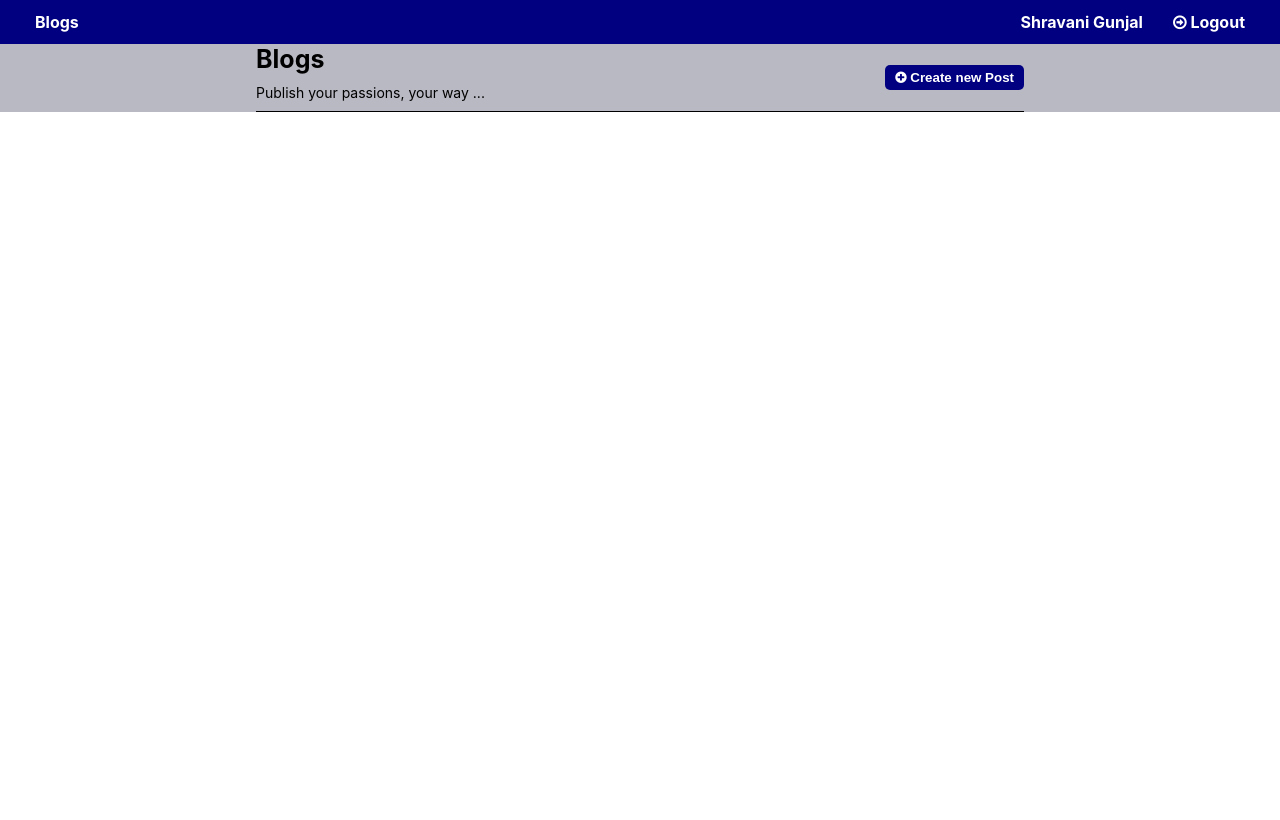
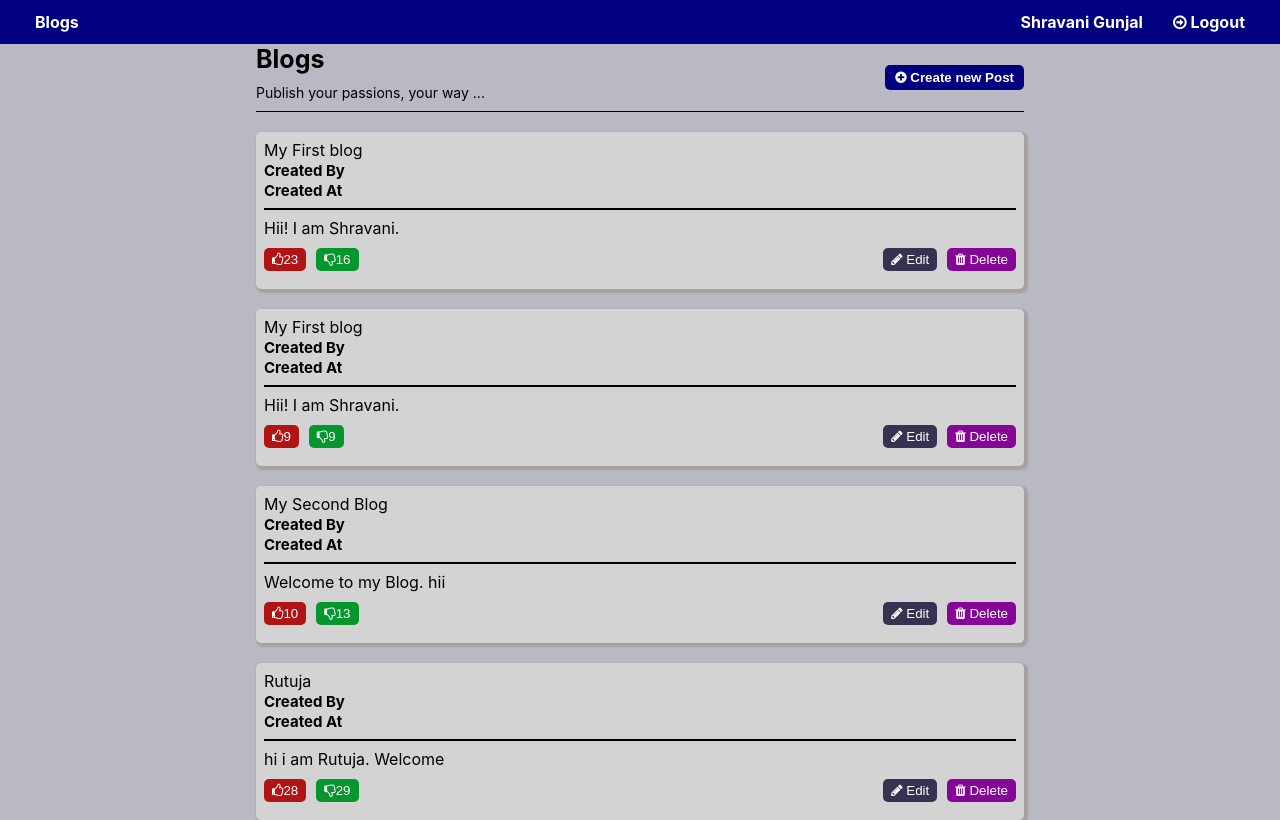
Before and after one commit to ShravaniGunjal/blogs-app, a React (Create React App) app: page /helloworld in a window 1280 px wide. Built offline with nearby package versions, Linux system fonts and the light colour scheme; data requests are answered from the project's data file.

Commit message:
called api for edit, like and dislike button made changes in helloworld css file

```diff
--- a/db.json
+++ b/db.json
@@ -75,38 +75,60 @@
       "name": "",
       "email": "",
       "password": ""
+    },
+    {
+      "id": "4db3",
+      "name": "",
+      "email": "",
+      "password": ""
+    },
+    {
+      "id": "da25",
+      "name": "",
+      "email": "",
+      "password": ""
+    },
+    {
+      "id": "0618",
+      "name": "",
+      "email": "",
+      "password": ""
+    },
+    {
+      "id": "8630",
+      "name": "gaurav",
+      "email": "gaurav@gmail.com",
+      "password": "1234"
     }
   ],
   "blogs": [
     {
-      "id": "eb25",
-      "Title": "22",
-      "Desc": "dfjhgfkjk"
-    },
-    {
       "id": "9181",
       "Title": "My First blog",
-      "Desc": "Hii! I am Shravani."
+      "Desc": "Hii! I am Shravani.",
+      "likes": 23,
+      "dislikes": 16
     },
     {
       "id": "e6be",
       "Title": "My First blog",
-      "Desc": "Hii! I am Shravani."
+      "Desc": "Hii! I am Shravani.",
+      "likes": 9,
+      "dislikes": 9
     },
     {
+      "Title": "My Second Blog",
+      "Desc": "Welcome to my Blog. hii",
       "id": "6230",
-      "Title": "My Second Blog",
-      "Desc": "Welcome to my Blog."
+      "likes": 10,
+      "dislikes": 13
     },
     {
-      "id": "0032",
-      "Title": "",
-      "Desc": ""
-    },
-    {
-      "id": "fd81",
-      "Title": "Gaurav",
-      "Desc": "hi i am gaurav"
+      "Title": "Rutuja",
+      "Desc": "hi i am Rutuja. Welcome",
+      "id": "0287",
+      "likes": 28,
+      "dislikes": 29
     }
   ]
 }
--- a/src/App.js
+++ b/src/App.js
@@ -25,6 +25,7 @@ function App() {
       <Route path='/' element={<Dashboard/>}/>
       <Route path='/helloworld' element={<HelloWorld/>}/>
       <Route path='/title' element={<Title/>}/>
+      <Route path="/title/:id" element={<Title />} />
     </Routes>
     </Router>
    </div>
--- a/src/Components/HelloWorld/HelloWorld.css
+++ b/src/Components/HelloWorld/HelloWorld.css
@@ -31,6 +31,7 @@
     margin-top: 20px;
    border-radius: 5px;
    box-shadow: 2px 2px 2px 2px rgb(166, 160, 160);
+   word-break: break-all;
     /* border-bottom: 1px solid black; */
 
 }
--- a/src/Components/HelloWorld/HelloWorld.js
+++ b/src/Components/HelloWorld/HelloWorld.js
@@ -4,36 +4,63 @@ import { useEffect, useState } from "react";
 import axios from "axios";
 function HelloWorld() {
 
-    const[blogs,setblogs]=useState([])
+    const [blogs, setblogs] = useState([])
 
-    const navigate=useNavigate()
-    const navigateToTitle=()=>{
+
+
+    const navigate = useNavigate()
+    const navigateToTitle = () => {
         navigate("/title")
     }
-    const navigateToDashBoard=()=>{
+    const navigateToDashBoard = () => {
         navigate("/")
     }
-function handleData(){
+
+    function handleData() {
         axios.get('http://localhost:3001/blogs')
-    .then((response)=>{
+            .then((response) => {
                 setblogs(response.data.blogs || response.data);
             })
-    .catch((error)=>{
+            .catch((error) => {
                 console.error("Error fetching blogs:", error);
             })
     }
-useEffect(()=>{
+    useEffect(() => {
+        handleData()
+    }, []);
 
-},[]);
-function handleDeleteBlog(id){
+    const handleDeleteBlog = (id) => {
         axios.delete(`http://localhost:3001/blogs/${id}`)
-    .then((response)=>{
+            .then((response) => {
                 console.log("Blogs Deleted Successfully:", response.data.id)
+                handleData()
             })
-    .catch((error)=>{
+            .catch((error) => {
                 console.error("Error fetching blogs:", error);
             })
+
     }
+    const handleLikes = (id,likes) => {
+        axios.patch(`http://localhost:3001/blogs/${id}`,{likes: likes + 1} )
+            .then(() => {
+                handleData()
+            })
+            .catch(error => {
+                console.error("Error updating likes:", error);
+            });
+    }
+    const handleDisLikes = (id,dislikes) => {
+        axios.patch(`http://localhost:3001/blogs/${id}`, { dislikes: dislikes + 1 })
+            .then(() => {
+                handleData()
+            })
+            .catch(error => {
+                console.error("Error updating dislikes:", error);
+            });
+    }
+    // function handleEditBlog()
+    //     navigate(`/title/${blogs.id}`)
+    //     }
     // const myObject = [
     //     {
     //         Title: "Hello World",
@@ -62,19 +89,19 @@ function handleDeleteBlog(id){
                 {blogs.map((singleEle) => (
                     <div className="desc">
 
-                        <div className="blogtitle">{singleEle.Title}</div>
+                        <div className="blogtitlgdgde" key={singleEle.id}>{singleEle.Title}</div>
                         <div><strong>Created By</strong><i className="creation"> {singleEle.Created_By}</i></div>
                         <div><strong>Created At</strong><i className="creation"> {singleEle.Created_At}</i></div>
-                        <hr/>
+                        <hr />
                         <div>{singleEle.Desc}</div>
                         <div className="buttons">
                             <div>
-                            <button className="like"><i class="fa fa-thumbs-o-up" aria-hidden="true"></i> Like</button>
-                            <button className="dislike"><i class="fa fa-thumbs-o-down" aria-hidden="true"></i> Dislike</button>
+                                <button className="like"><i class="fa fa-thumbs-o-up" aria-hidden="true" onClick={() => handleLikes(singleEle.id, singleEle.likes)}></i>{singleEle.likes}</button>
+                                <button className="dislike"><i class="fa fa-thumbs-o-down" aria-hidden="true" onClick={() => handleDisLikes(singleEle.id, singleEle.dislikes)}></i>{singleEle.dislikes}</button>
                             </div>
                             <div>
-                            <button className="edit"><i class="fa fa-pencil" aria-hidden="true"></i> Edit</button>
-                            <button className="delete"><i class="fa fa-trash" aria-hidden="true" onClick={()=>handleDeleteBlog(singleEle.id)}></i> Delete</button>
+                                <button className="edit"><i class="fa fa-pencil" aria-hidden="true" onClick={() => navigate(`/title/${singleEle.id}`)}></i> Edit</button>
+                                <button className="delete"><i class="fa fa-trash" aria-hidden="true" onClick={() => handleDeleteBlog(singleEle.id)}></i> Delete</button>
                             </div>
                         </div>
                     </div>
--- a/src/Components/Title/Title.js
+++ b/src/Components/Title/Title.js
@@ -1,18 +1,20 @@
-import { useState } from "react";
+import { useEffect, useState } from "react";
 import "./Title.css"
-import { useNavigate } from "react-router-dom";
+import { useNavigate, useParams } from "react-router-dom";
 import axios from "axios";
 function Title() {
     const navigate=useNavigate()
+    const {id}=useParams();
      const navigateToDashBoard=()=>{
     navigate("/")
 }
-const [userTitle,setuserTitle]=useState({Title:"", Desc:""})
-function handleTitleData(){
-    console.log(userTitle)
-    axios.post('http://localhost:3001/blogs', userTitle)
-    navigate("/helloworld")
-}
+const [userTitle,setuserTitle]=useState({Title:"", Desc:""});
+
+// function handleTitleData(){
+//     console.log(userTitle)
+//     axios.post('http://localhost:3001/blogs', userTitle)
+//     navigate("/helloworld")
+// }
 function handleTitle(event){
     let user={...userTitle}
     user["Title"]=event.target.value
@@ -23,6 +25,30 @@ function handleDesc(event){
     user["Desc"]=event.target.value
     setuserTitle(user)
 }
+useEffect(()=>{
+    axios.get(`http://localhost:3001/blogs/${id}`)
+    .then(response => {
+       setuserTitle({
+        Title:response.data.Title,
+        Desc:response.data.Desc
+    })
+    })
+     .catch(error => console.error("Error editing blog:", error));
+},[id]);
+function handleEditBlog(){
+    if (id) {
+      // Edit mode → PATCH
+      axios.put(`http://localhost:3001/blogs/${id}`, userTitle)
+        .then(() => navigate("/helloworld"))
+        .catch(error => console.error("Error editing blog:", error));
+    } else {
+      // Create mode → POST
+      axios.post("http://localhost:3001/blogs", userTitle)
+        .then(() => navigate("/helloworld"))
+        .catch(error => console.error("Error creating blog:", error));
+    }
+  };
+
     return (
         <div className="background">
             <div className="header">
@@ -37,7 +63,7 @@ function handleDesc(event){
                 <textarea type="text" placeholder="Description" value={userTitle.Desc} onChange={handleDesc}></textarea>
                 <div className="Buttons">
                     <button className="button">Cancel</button>
-                    <button className="button" onClick={handleTitleData}>Save</button>
+                    <button className="button" onClick={handleEditBlog}>Save</button>
                 </div>
             </div>
         </div>
```
Lines whose indentation alone changed are shown as unchanged.
